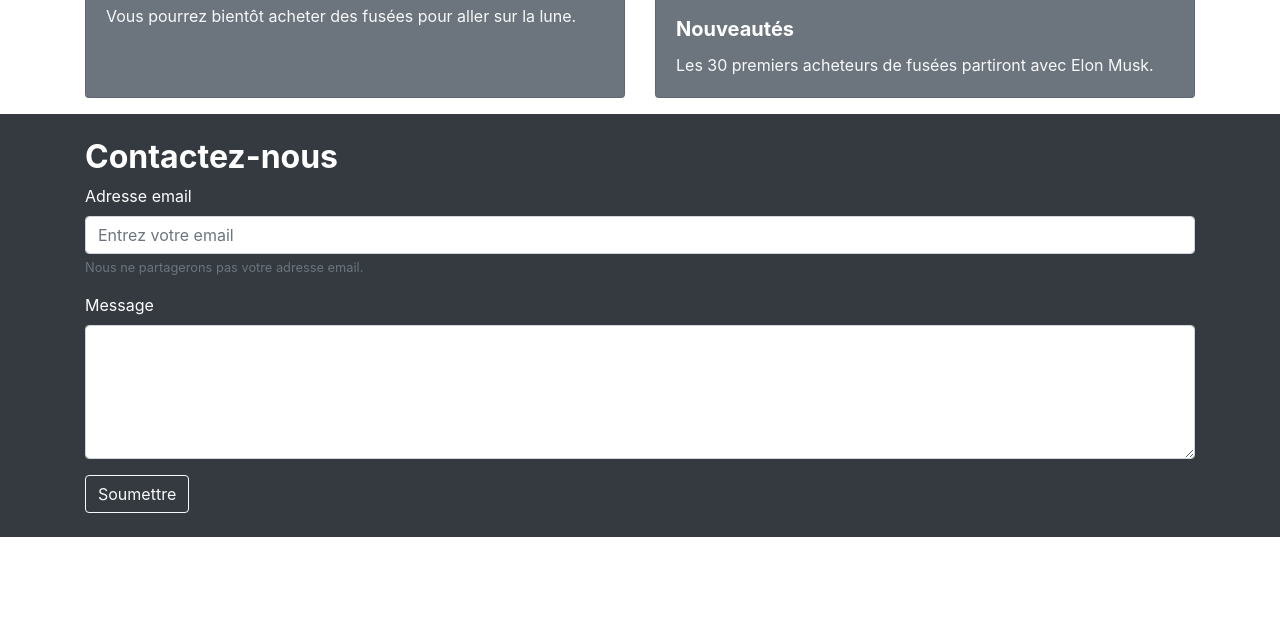
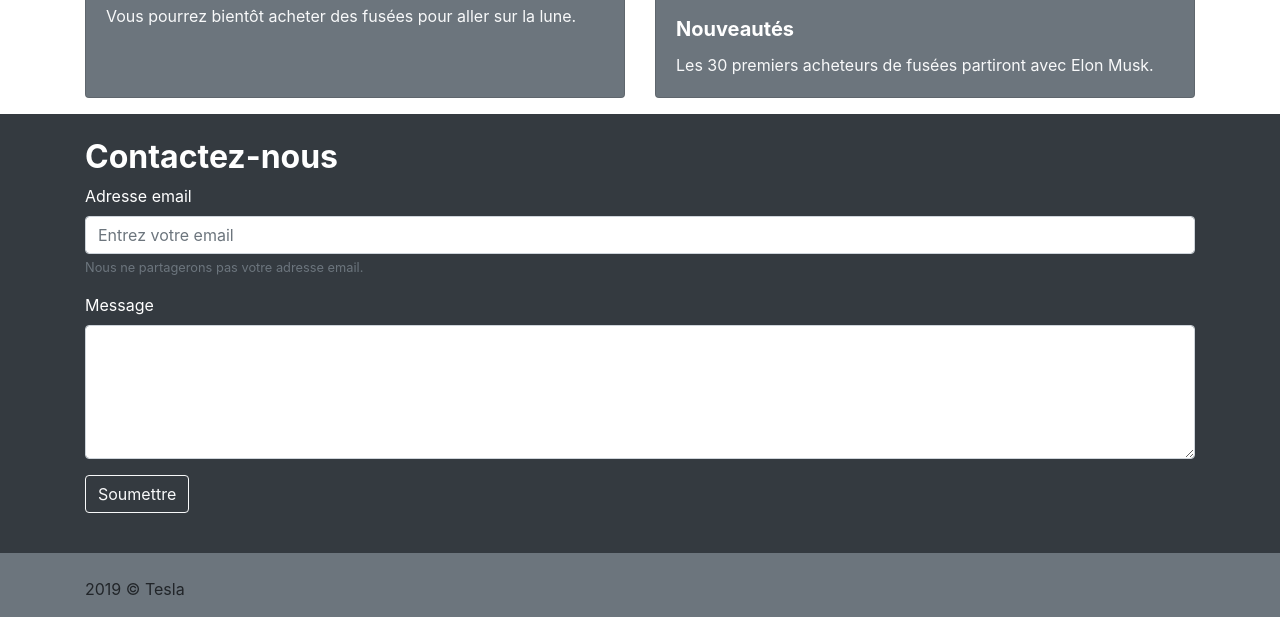
Before and after one commit to franckmassa/Site_Tesla, a plain HTML site: page index.html in a window 1280 px wide. Shown: the part 660-1277 px from the top of the page. Before the commit the page ends 1213 px from the top, so only its background shows below. Drawn offline with Linux system fonts and the light colour scheme.

Commit message:
Ajout d'un footer

```diff
--- a/index.html
+++ b/index.html
@@ -118,9 +118,15 @@
                 <button type="button" class="btn btn-outline-light mt-3 mb-4">Soumettre</button>
             </div>
         </div>
+        <!-- FOOTER -->
+
+        <footer class="bg bg-secondary pt-4 pb-3 ">
+            <div class="container">
+                <span>2019 &copy; Tesla</span>
+            </div>
+        </footer>
     </section>
 
-    <!-- FOOTER -->
 
 
 
```
